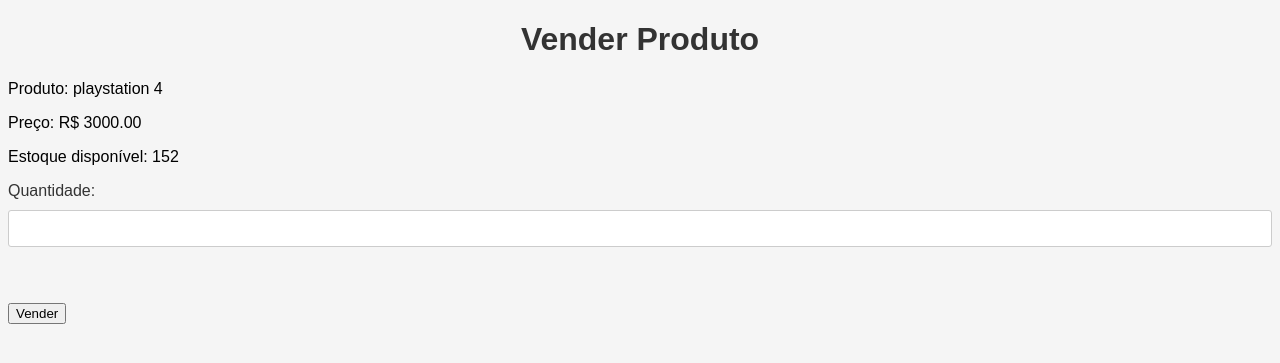
After one commit to taysa-fernandes/crm, a Django app: page /vender/1 in a window 1280 px wide. The commit adds this page. Shown: the top 363 px of the page. Run offline with Django 3.2, Linux system fonts and the light colour scheme; data comes from the database, SQL or seed files in the repository; both versions use the stored data as it was after the commit.

Commit message:
ação vender

```diff
--- a/core/models.py
+++ b/core/models.py
@@ -1,7 +1,7 @@
 from django.db import models
 from django.utils.text import slugify
 from django.db.models import signals
-
+from django.contrib.auth import get_user_model
 
 class Base(models.Model):
     criado = models.DateField('data de criação', auto_now_add=True)
--- a/core/templates/index.html
+++ b/core/templates/index.html
@@ -20,6 +20,7 @@
                 <th>Estoque</th>
                 <th>Ação atualizar</th>
                 <th>Ação deletar</th>
+                <th>Ação vender</th>
             </tr>
         </thead>
         <tbody>
@@ -30,8 +31,8 @@
                 <td><p>{{produto.estoque}}</p></td>
                 <td> <a href="{% url 'atualizar' produto.id %}">Atualizar produto</a></td>
                 <td> <a href="{% url 'deletar' produto.id %}">Deletar produto</a></td>
+                <td> <a href="{% url 'vender' produto.id %}">Vender produto</a></td>
             </tr>
-
         {%endfor%}
         </tbody>
     </table>
--- /dev/null
+++ b/core/templates/vender.html
@@ -0,0 +1,23 @@
+{%  load static %}
+<!DOCTYPE html>
+<html lang="pt-br">
+<head>
+    <meta charset="UTF-8">
+    <meta http-equiv="X-UA-Compatible" content="IE=edge">
+    <meta name="viewport" content="width=device-width, initial-scale=1.0">
+    <title>Vender</title>
+    <link rel="stylesheet" href="{% static 'css/estilo.css' %}">
+</head>
+<body>
+    <h1>Vender Produto</h1>
+    <p>Produto: {{ produto.nome }}</p>
+    <p>Preço: R$ {{ produto.preco }}</p>
+    <p>Estoque disponível: {{ produto.estoque }}</p>
+    <form method="post">
+        {% csrf_token %}
+        <label for="quantidade">Quantidade:</label>
+        <input type="number" name="quantidade" id="quantidade" min="1" max="{{ produto.estoque }}">
+        <br><br>
+        <input type="submit" value="Vender">
+    </form>
+</body>
--- a/core/urls.py
+++ b/core/urls.py
@@ -1,10 +1,11 @@
 from django.urls import path
 
-from .views import  index,produto,atualizar,deletar
+from .views import  index,produto,atualizar,deletar,vender
 
 urlpatterns=[
     path('',index, name='index'),
     path('produto',produto, name='produto'),
     path('atualizar/<int:pk>',atualizar, name='atualizar'),
     path('deletar/<int:pk>',deletar, name='deletar'),
+    path('vender/<int:pk>',vender,name='vender'),
 ]
--- a/core/views.py
+++ b/core/views.py
@@ -50,8 +50,19 @@
         produto.delete()
         messages.success(request, 'Produto deletado com sucesso!')
         return redirect('index')
-
     return render(request, 'deletar.html', {'produto': produto})
+def vender(request,pk):
+    produto = get_object_or_404(Produto, pk=pk)
+    if request.method == 'POST':
+        quantidade = int(request.POST.get('quantidade'))
+        if quantidade > produto.estoque:
+            messages.error(request, f"A quantidade solicitada ({quantidade}) é maior do que o estoque disponível ({produto.estoque}).")
+        else:
+            produto.estoque -= quantidade
+            produto.save()
+            messages.success(request, f"{quantidade} unidades do produto {produto.nome} foram vendidas com sucesso!")
+            return redirect('index')
+    return render(request, 'vender.html', {'produto': produto})
 def error404(request,exception):
     template = loader.get_template('404.html')
     return HttpResponse(content=template.render(),content_type='text/html; charset=utf8',status=404)
--- a/crm/settings.py
+++ b/crm/settings.py
@@ -39,7 +39,7 @@
     'django.contrib.sessions',
     'django.contrib.messages',
     'django.contrib.staticfiles',
-    'core'
+    'core',
 ]
 
 MIDDLEWARE = [
@@ -123,7 +123,8 @@
 
 STATIC_URL = '/static/'
 STATIC_ROOT = os.path.join(BASE_DIR,'staticfiles')
-
+STATIC_ROOT = os.path.join(BASE_DIR,'staticfiles')
+MEDIA_ROOT= os.path.join(BASE_DIR,'media')
 
 LOGOUT_REDIRECT_URL='index'
 
@@ -131,3 +132,4 @@
 # https://docs.djangoproject.com/en/3.2/ref/settings/#default-auto-field
 
 DEFAULT_AUTO_FIELD = 'django.db.models.BigAutoField'
+#AUTH_USER_MODEL = 'usuarios.CustomUsuario'
```
Also changed, not shown: db.sqlite3.
